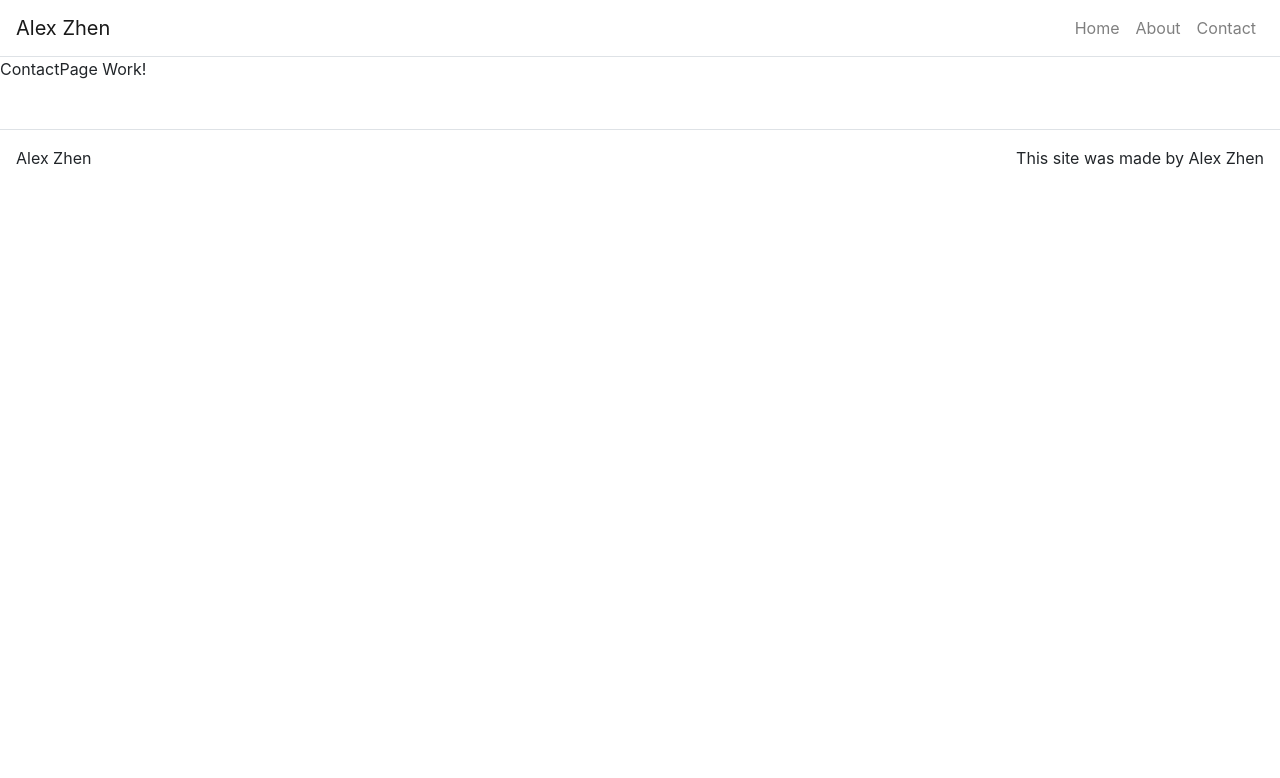
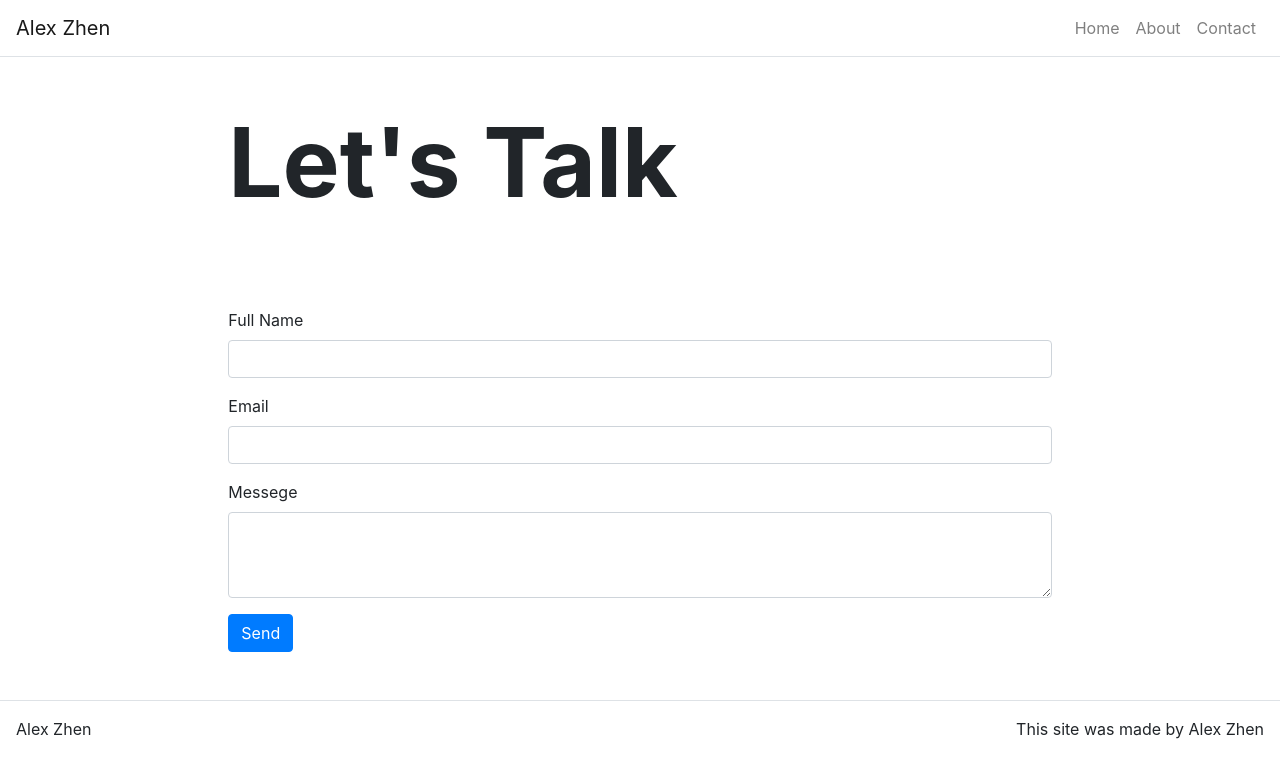
Before and after one commit to alexzhen93/Personal-Porfolio-, a React (Create React App) app: page /contact in a window 1280 px wide. Shown: the top 778 px of the page. Built offline with nearby package versions, Linux system fonts and the light colour scheme.

Commit message:
Contact Page Frontend done

```diff
--- a/package.json
+++ b/package.json
@@ -6,6 +6,7 @@
     "@testing-library/jest-dom": "^4.2.4",
     "@testing-library/react": "^9.5.0",
     "@testing-library/user-event": "^7.2.1",
+    "axios": "^0.19.2",
     "bootstrap": "^4.5.0",
     "gh-pages": "^3.0.0",
     "react": "^16.13.1",
--- a/src/App.js
+++ b/src/App.js
@@ -29,7 +29,7 @@
         title: 'About Me'
       },
       contact: {
-        tile: 'Let\'s Talk'
+        title: 'Let\'s Talk'
       }
     }
   }
@@ -38,7 +38,6 @@
     return (
       <Router>
         <Container className="p-0" fluid={true}>
-
           <Navbar className="border-bottom" bg="transparent" expand="lg">
             <Navbar.Brand>Alex Zhen</Navbar.Brand>
             <Navbar.Toggle classname="border-0" aria-controls="navbar-toggle"/>
@@ -53,9 +52,7 @@
           <Route path="/" exact render={() => <HomePage title={this.state.home.title} subTitle={this.state.home.subTitle} text={this.state.home.text} />} />
           <Route path="/about" render={() => <AboutPage title={this.state.about.title} />} />
           <Route path="/contact" render={() => <ContactPage title={this.state.contact.title} />} />
-
           <Footer/>
-
         </Container>
       </Router>
     );
--- a/src/index.css
+++ b/src/index.css
@@ -37,3 +37,13 @@
   font-size: 16px;
   margin: 0px;
 }
+
+.success-msg {
+  color: #57A773;
+  padding: 10px 15px;
+}
+
+.err-msg {
+  color: #EE6352;
+  padding: 10px 15px;
+}
--- a/src/pages/ContactPage.js
+++ b/src/pages/ContactPage.js
@@ -1,10 +1,75 @@
 import React from 'react';
+import Form from 'react-bootstrap/Form';
+import Button from "react-bootstrap/Button";
+import { render } from '@testing-library/react';
 
-function ContactPage(props) {
+import Hero from '../components/Hero';
+import Content from '../components/Content';
 
-    return(
-        <p>ContactPage Work!</p>
-    );
+class ContactPage extends React.Component {
+
+    constructor(props) {
+        super(props);
+        this.state = {
+            name: '',
+            email: '',
+            message: '',
+            disabled: false,
+            emailSent: null,
+
+        }
+    }
+
+    handleChange = (event) => {
+        const target  = event.target;
+        const value = target.type === 'checkbox' ? target.checked : target.value;
+        const name = target.name;
+
+        this.setState({
+            [name]: value
+        });
+
+    }
+
+    handleSubmit = (event) => {
+        event.preventDefault();
+
+        this.setState({
+            disabled: true
+        });
+    }
+
+    render() {
+        return (
+            <div>
+                <Hero title={this.props.title} />
+                <Content>
+                    <Form onSubmit={this.handleSubmit}>
+                        <Form.Group>
+                            <Form.Label htmlFor="full-name">Full Name</Form.Label>
+                            <Form.Control id="full-name" name="name" type="text" value={this.state.name} onChange={this.handleChange} />
+                        </Form.Group>
+
+                        <Form.Group>
+                            <Form.Label htmlFor="email">Email</Form.Label>
+                            <Form.Control id="email" name="email" type="email" value={this.state.email} onChange={this.handleChange} />
+                        </Form.Group>
+
+                        <Form.Group>
+                            <Form.Label htmlFor="message">Messege</Form.Label>
+                            <Form.Control id="message" name="message" as="textarea" rows="3" value={this.state.messege} onChange={this.handleChange} />
+                        </Form.Group>
+
+                        <Button className="d-inline-block" varient="primary" type="submit" disabledd={this.state.disabled}>
+                            Send
+                        </Button>
+                        {this.state.emailSent === true && <p className="d-inline success-msg">Email Sent</p>}
+                        {this.state.emailSent === false && <p className="d-inline err-msg">Email Not Sent</p>}
+                    </Form>
+                </Content>
+            </div>
+        );
+    }
 }
 
 export default ContactPage;
```
Also changed, not shown: 1 other file (tests, documents, lock files or other folders).
